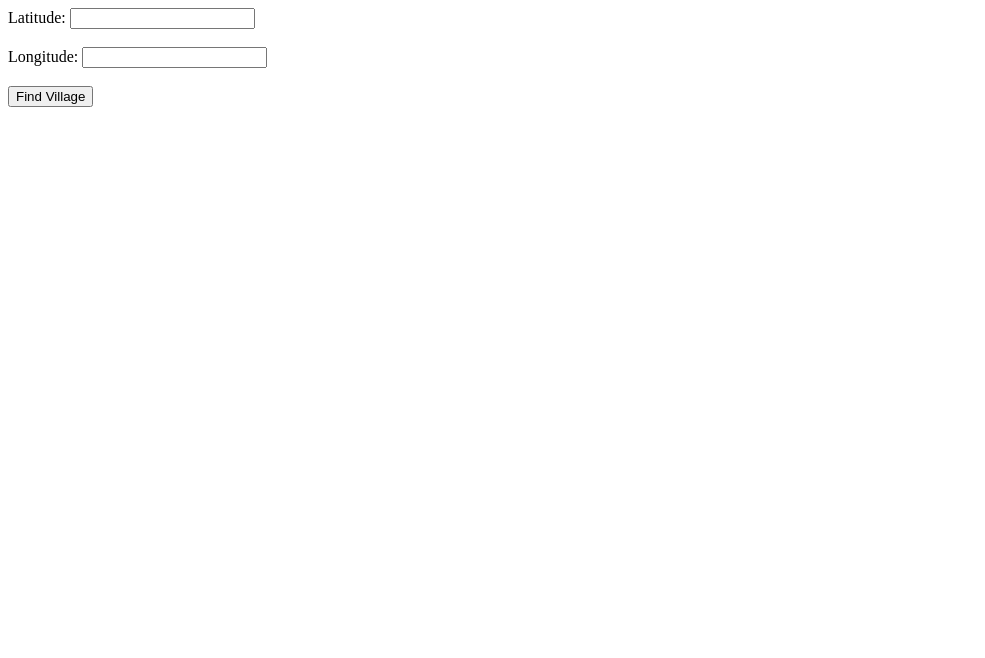
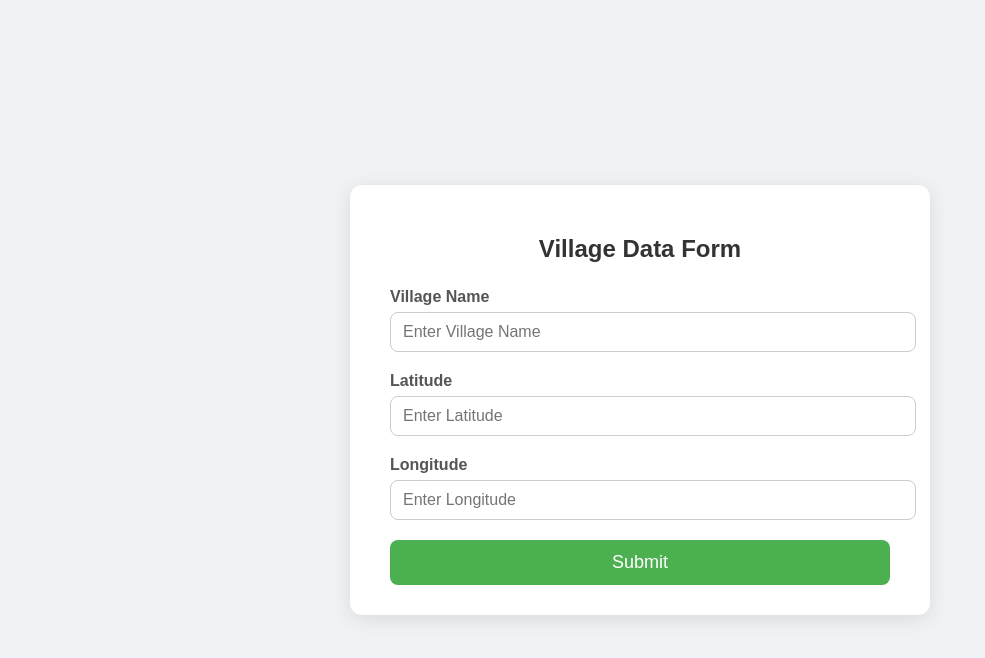
Before and after one commit to vksinglakkr/Village_Name_Finder, a plain HTML site: page index.html in a window 1280 px wide. Shown: the whole page, without its empty margins (0-985 px from the left). Drawn offline with Linux system fonts and the light colour scheme.

Commit message:
Add files via upload

```diff
--- a/index.html
+++ b/index.html
@@ -1,9 +1,126 @@
-<form action="https://vinodnic.app.n8n.cloud/webhook/village-finder" method="post">
-  <label>Latitude:</label>
-  <input type="text" name="Latitude" required><br><br>
+<!DOCTYPE html>
+<html lang="en">
+<head>
+  <meta charset="UTF-8">
+  <meta name="viewport" content="width=device-width, initial-scale=1.0">
+  <title>Village Data Form</title>
+  <style>
+    body {
+      font-family: 'Arial', sans-serif;
+      background: #f0f2f5;
+      display: flex;
+      justify-content: center;
+      align-items: center;
+      height: 100vh;
+      margin: 0;
+    }
 
-  <label>Longitude:</label>
-  <input type="text" name="Longitude" required><br><br>
+    .form-container {
+      background: #fff;
+      padding: 30px 40px;
+      border-radius: 12px;
+      box-shadow: 0 4px 20px rgba(0,0,0,0.1);
+      width: 100%;
+      max-width: 500px;
+    }
 
-  <input type="submit" value="Find Village">
-</form>
+    .form-container h2 {
+      text-align: center;
+      margin-bottom: 25px;
+      color: #333;
+    }
+
+    .form-group {
+      margin-bottom: 20px;
+    }
+
+    label {
+      display: block;
+      margin-bottom: 6px;
+      color: #555;
+      font-weight: bold;
+    }
+
+    input[type="text"] {
+      width: 100%;
+      padding: 10px 12px;
+      border-radius: 8px;
+      border: 1px solid #ccc;
+      font-size: 16px;
+    }
+
+    input[type="submit"] {
+      width: 100%;
+      padding: 12px;
+      border: none;
+      border-radius: 8px;
+      background: #4CAF50;
+      color: white;
+      font-size: 18px;
+      cursor: pointer;
+      transition: background 0.3s ease;
+    }
+
+    input[type="submit"]:hover {
+      background: #45a049;
+    }
+
+    .success-msg {
+      margin-top: 15px;
+      text-align: center;
+      color: green;
+      font-weight: bold;
+      display: none;
+    }
+  </style>
+</head>
+<body>
+
+  <div class="form-container">
+    <h2>Village Data Form</h2>
+    <form id="villageForm" method="POST" action="https://your-webhook-url.com">
+      <div class="form-group">
+        <label for="village_name">Village Name</label>
+        <input type="text" id="village_name" name="Village_Name" placeholder="Enter Village Name" required>
+      </div>
+      <div class="form-group">
+        <label for="latitude">Latitude</label>
+        <input type="text" id="latitude" name="Latitude" placeholder="Enter Latitude" required>
+      </div>
+      <div class="form-group">
+        <label for="longitude">Longitude</label>
+        <input type="text" id="longitude" name="Longitude" placeholder="Enter Longitude" required>
+      </div>
+      <input type="submit" value="Submit">
+      <div class="success-msg" id="successMsg">Data submitted successfully!</div>
+    </form>
+  </div>
+
+  <script>
+    const form = document.getElementById('villageForm');
+    const successMsg = document.getElementById('successMsg');
+
+    form.addEventListener('submit', async function(e) {
+      e.preventDefault();
+      const formData = new FormData(form);
+
+      try {
+        const response = await fetch(form.action, {
+          method: 'POST',
+          body: formData
+        });
+
+        if (response.ok) {
+          successMsg.style.display = 'block';
+          form.reset();
+        } else {
+          alert('Error submitting data!');
+        }
+      } catch (error) {
+        alert('Error submitting data!');
+      }
+    });
+  </script>
+
+</body>
+</html>
```
